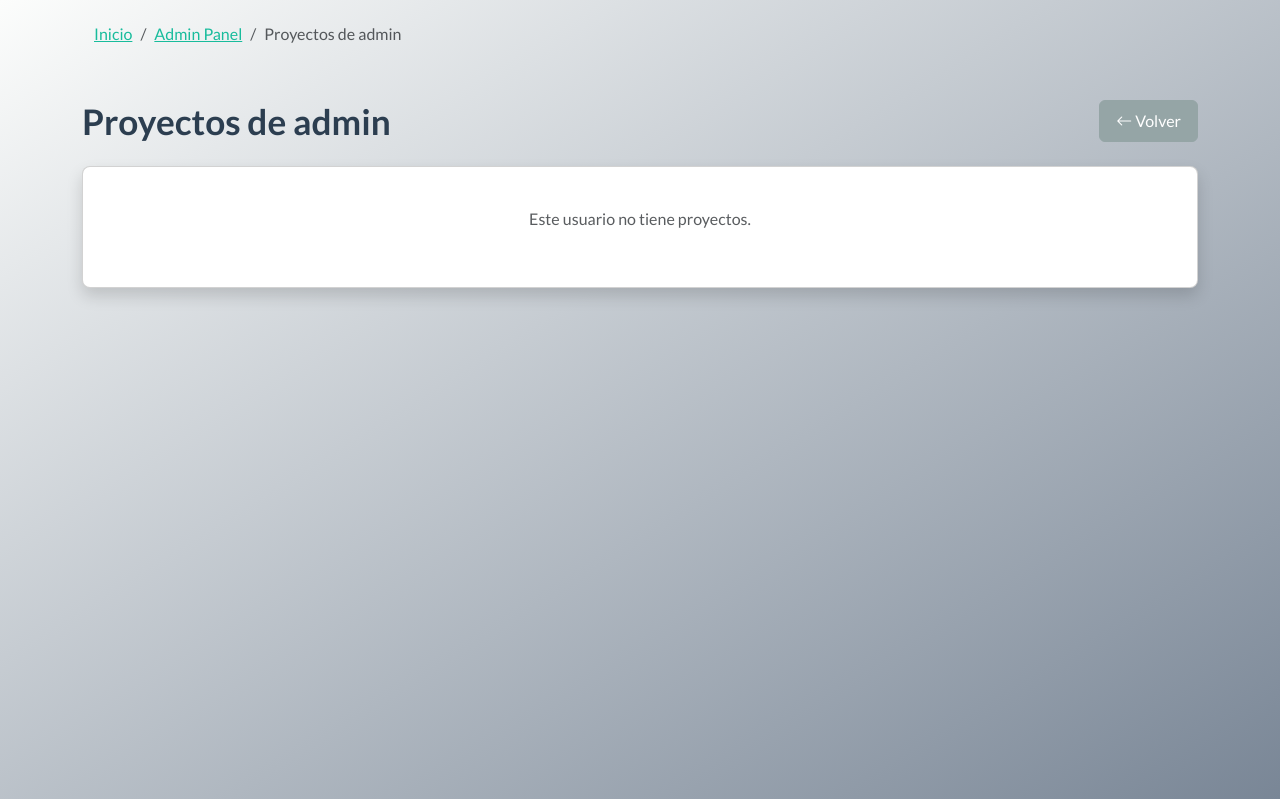
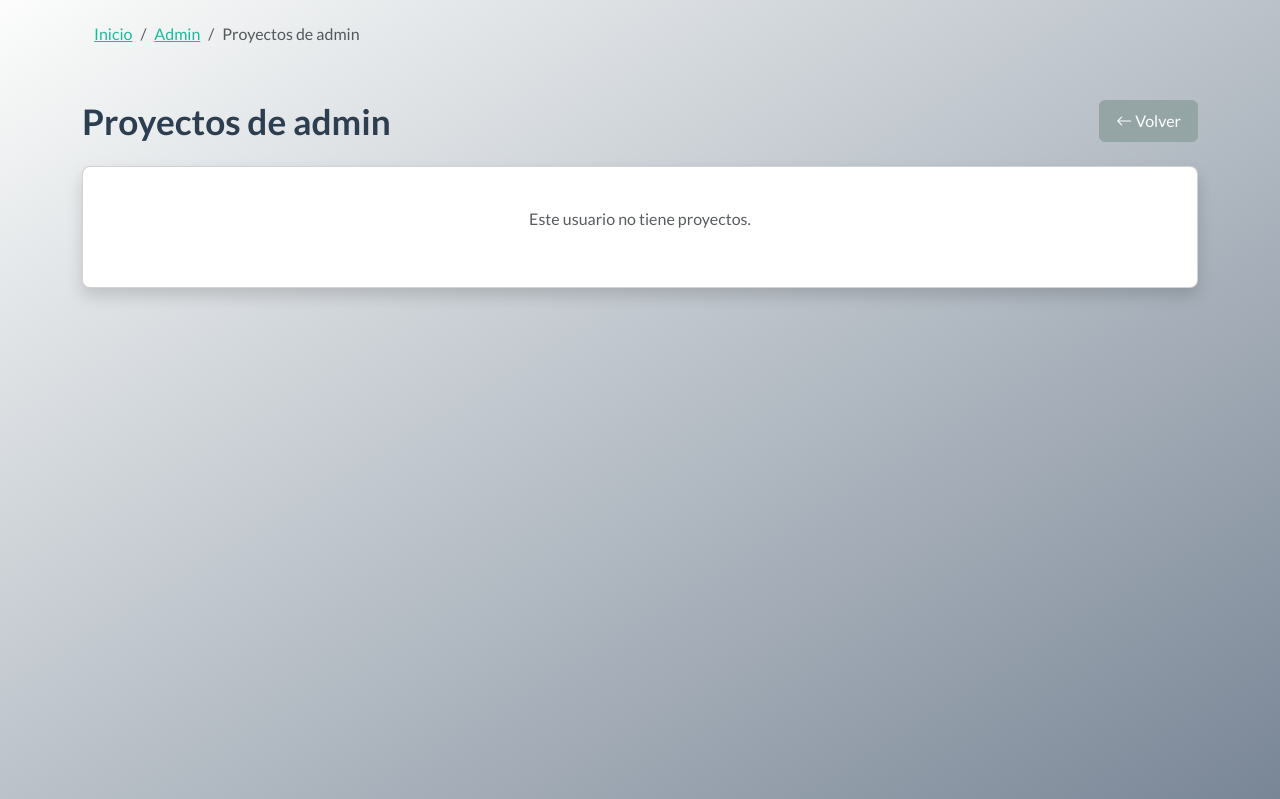
Before and after one commit to vegonza/SVAIA, a Flask app: page /admin/user-projects/1 in a window 1280 px wide. Shown: the part 80-879 px from the top of the page. Run offline with Flask 3, Linux system fonts and the light colour scheme; a user stored in the database is signed in; data that the repository does not hold is empty; some libraries are stand-ins or nearby versions; some web fonts are replaced.

Commit message:
changed the name from Admin panel to just admin

```diff
--- a/frontend/templates/admin/admin.html
+++ b/frontend/templates/admin/admin.html
@@ -12,7 +12,7 @@
     <div class="container pt-3">
         <ol class="breadcrumb">
             <li class="breadcrumb-item"><a href="{{ url_for('home') }}">Inicio</a></li>
-            <li class="breadcrumb-item active">Admin Panel</li>
+            <li class="breadcrumb-item active">Admin</li>
         </ol>
     </div>
 
--- a/frontend/templates/admin/project_messages.html
+++ b/frontend/templates/admin/project_messages.html
@@ -12,7 +12,7 @@
     <div class="container pt-3">
         <ol class="breadcrumb">
             <li class="breadcrumb-item"><a href="{{ url_for('home') }}">Inicio</a></li>
-            <li class="breadcrumb-item"><a href="{{ url_for('admin.index') }}">Admin Panel</a></li>
+            <li class="breadcrumb-item"><a href="{{ url_for('admin.index') }}">Admin</a></li>
             <li class="breadcrumb-item"><a href="#" id="back-to-projects">Proyectos de <span id="breadcrumb-username">Usuario</span></a></li>
             <li class="breadcrumb-item active">Mensajes de <span id="breadcrumb-project-name">Proyecto</span></li>
         </ol>
--- a/frontend/templates/admin/projects.html
+++ b/frontend/templates/admin/projects.html
@@ -11,7 +11,7 @@
     <div class="container pt-3">
         <ol class="breadcrumb">
             <li class="breadcrumb-item"><a href="{{ url_for('home') }}">Inicio</a></li>
-            <li class="breadcrumb-item"><a href="{{ url_for('admin.index') }}">Admin Panel</a></li>
+            <li class="breadcrumb-item"><a href="{{ url_for('admin.index') }}">Admin</a></li>
             <li class="breadcrumb-item active">Proyectos de <span id="breadcrumb-username">Usuario</span></li>
         </ol>
     </div>
--- a/frontend/templates/user_form.html
+++ b/frontend/templates/user_form.html
@@ -11,7 +11,7 @@
         <!--Breadcrumb-->
         <ol class="breadcrumb">
             <li class="breadcrumb-item"><a href="{{ url_for('home') }}">Inicio</a></li>
-            <li class="breadcrumb-item"><a href="{{ url_for('admin.index') }}">Admin Panel</a></li>
+            <li class="breadcrumb-item"><a href="{{ url_for('admin.index') }}">Admin</a></li>
             <li class="breadcrumb-item active">{% if user %}Editar{% else %}Nuevo{% endif %} Usuario</li>
         </ol>
 
```
